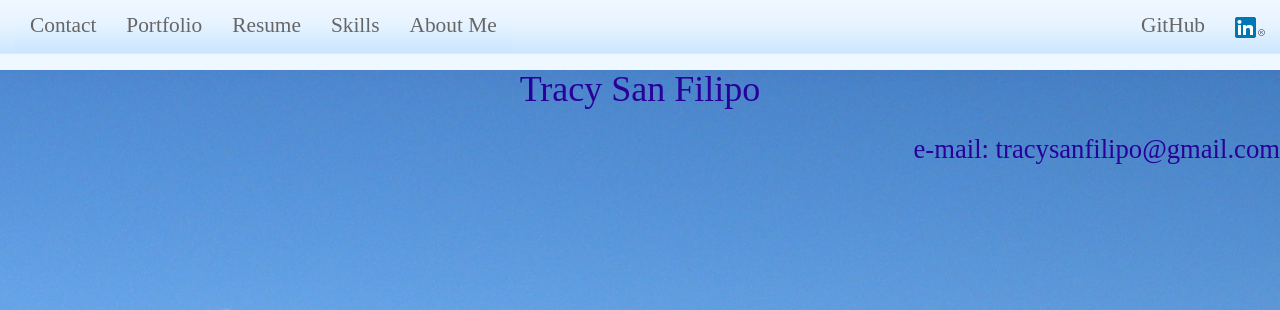
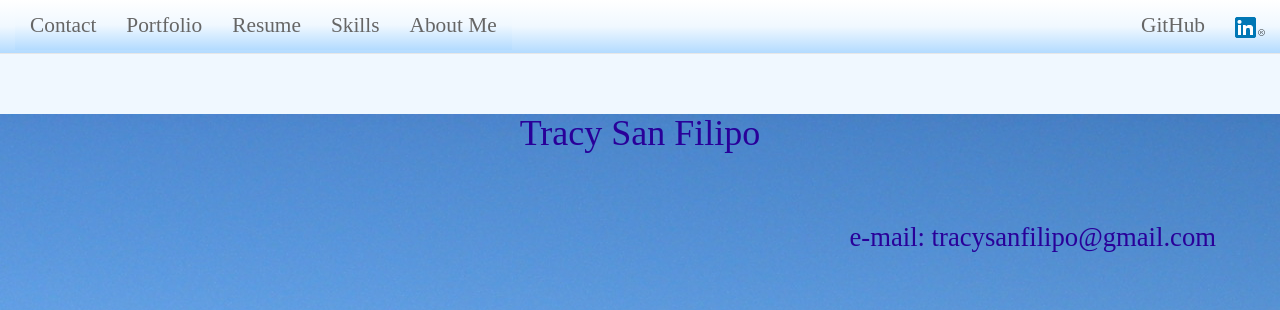
Before and after one commit to TracySanFilipo/TracySanFilipo.github.io, a plain HTML site: page index.html in a window 1280 px wide. Shown: the top 310 px of the page. Drawn offline with nearby package versions, Linux system fonts and the light colour scheme; a web font is replaced by a local one.

Commit message:
changed spacing

```diff
--- a/basiccss.css
+++ b/basiccss.css
@@ -6,7 +6,6 @@ body {
 .block1 {
     background-image: url("fluffygrass.jpg");
     background-position: top;
-    padding-top: 0px;
     background-repeat: no-repeat;
     background-attachment: fixed;
     width: 100%;
@@ -77,6 +76,7 @@ ul {
 .pagetitle {
     font-family: 'Arapey', serif;
     text-align: center;
+    margin: 5%;
     font-size: 50pt;
     color: #290099;
 }
@@ -84,6 +84,7 @@ ul {
 .contactinfo {
     font-family: 'Arapey', serif;
     text-align: right;
+    margin: 5%;
     font-size: 20pt;
     color: #290099;
 }
@@ -141,14 +142,14 @@ ul {
 }
 
 .navbar {
-    background-image: linear-gradient(#f0f8ff, #e6f3ff, #cce6ff);
+    background-image: linear-gradient(#ffffff, #f0f8ff, #b3dbff);
     font-family: 'Arapey', serif;
     color: #666666;
     font-size: 16pt;
 }
 
 .navbar-nav {
-    background-image: linear-gradient(#f0f8ff, #e6f3ff, #cce6ff);
+    background-image: linear-gradient(#ffffff, #f0f8ff, #b3dbff);
     font-family: 'Arapey', serif;
     color: #666666;
     font-size: 16pt;
```
